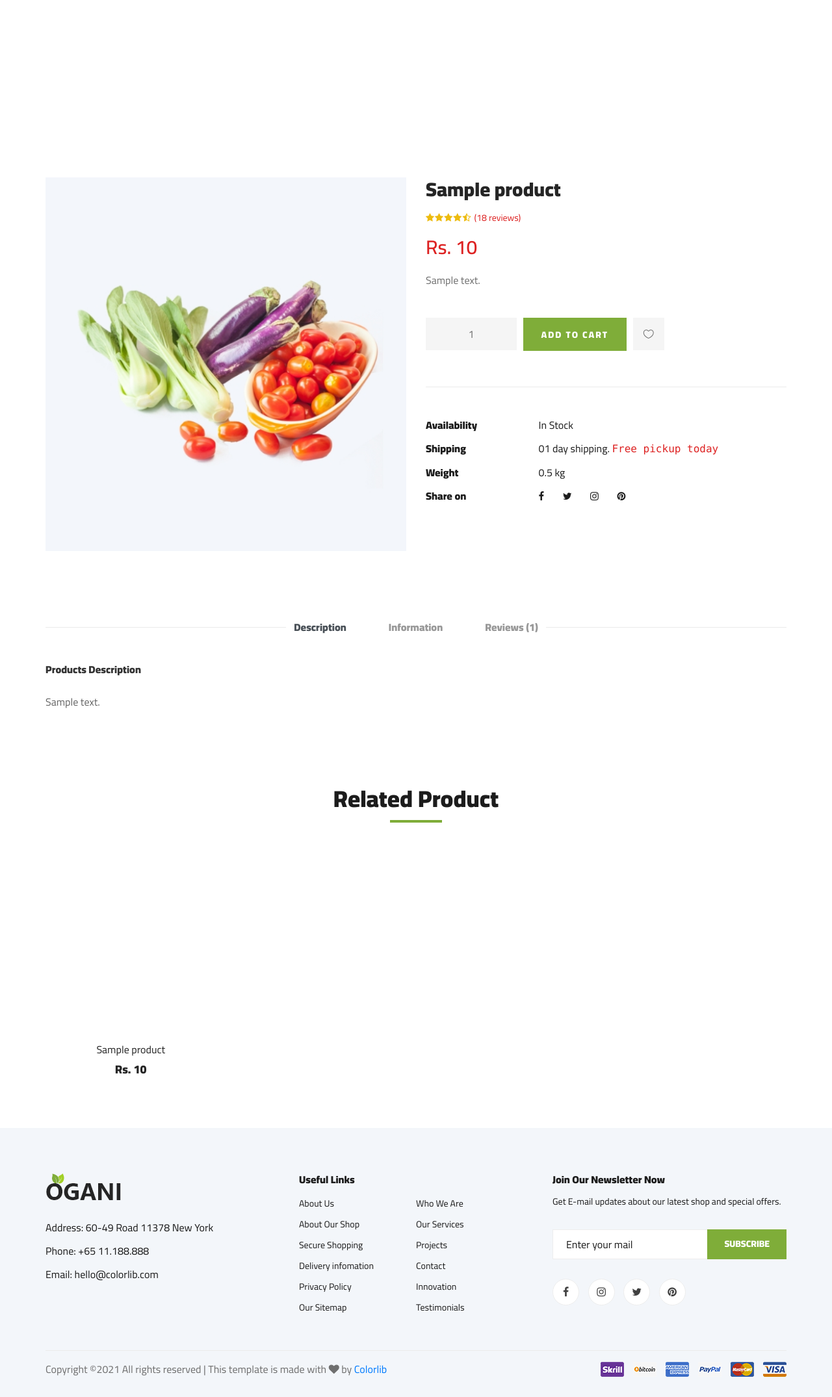
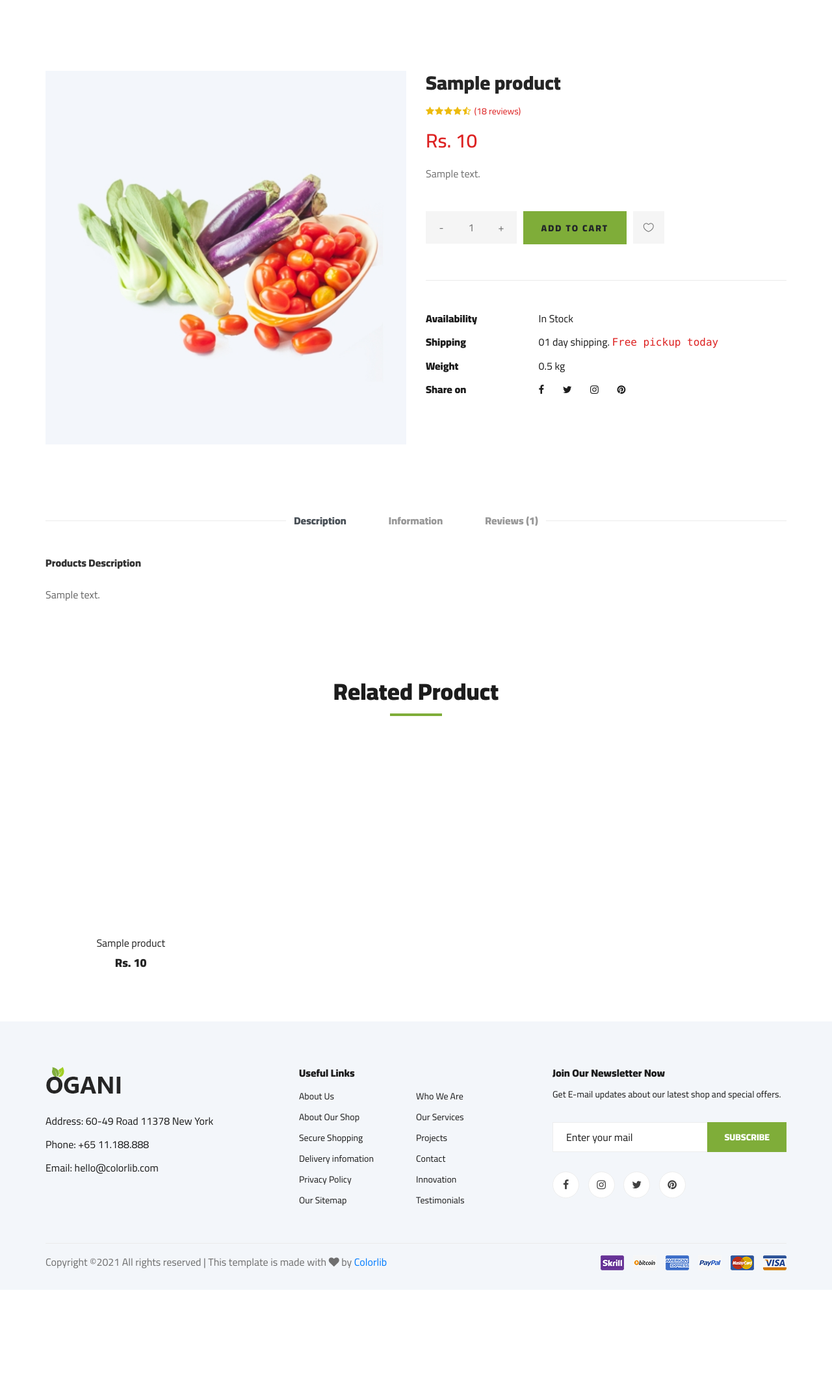
Before and after one commit to Sampurna5/pasal_django, a Django app: a page that uses web/templates/web/base.html in a window 1280 px wide. Shown: the part 179-2329 px from the top of the page at 65% size. After the commit the page ends 2134 px from the top, so only its background shows below. Run offline with Django 3.2, Linux system fonts and the light colour scheme; tables that the repository leaves empty hold one stand-in row (values such as "Sample post"); some libraries are stand-ins or nearby versions.

Commit message:
Cart functionality updated

```diff
--- a/web/models.py
+++ b/web/models.py
@@ -33,6 +33,7 @@
     price = models.IntegerField()
     discounted_price = models.IntegerField(blank=True, null=True)
     description = models.TextField()
+    stock_value = models.IntegerField()
     label = models.CharField(max_length=50, choices=LABEL, blank=True)
     stock = models.CharField(max_length=50, choices=STOCK)
 
--- a/web/templates/web/base.html
+++ b/web/templates/web/base.html
@@ -54,6 +54,14 @@
             display: inline-block;
         }
 
+        .pro-qty1 .d-qtybtn {
+            width: 35px;
+            font-size: 16px;
+            color: #6f6f6f;
+            cursor: pointer;
+            display: inline-block;
+        }
+
         .shoping__cart__table table tbody tr td.shoping__cart__quantity .pro-qty1 {
             width: 120px;
             height: 40px;
@@ -69,6 +77,10 @@
 
         .shoping__cart__table table tbody tr td.shoping__cart__quantity .pro-qty1 .qtybtn {
             width: 15px;
+        }
+
+        .cart-btn-left-margin {
+            margin-left: 20px;
         }
     </style>
 </head>
@@ -328,10 +340,10 @@
                 })
             } else {
                    // Don't allow decrementing below zero
-                if (oldValue > 0) {
-                    console.log(oldValue, 'oldValue');
+                if (oldValue >= 0) {
+                    // console.log(oldValue, 'oldValue');
                     var newVal = parseFloat(oldValue) - 1;
-                       var newSubtotal = parseFloat(cart_subtotal) - parseFloat(product_price);
+                    //    var newSubtotal = parseFloat(cart_subtotal) - parseFloat(product_price);
                 } else {
                     newVal = 0;
                     //    newSubtotal = 0;
@@ -358,6 +370,110 @@
         });
     </script>
 
+    <!-- Add to cart script -->
+    <script>
+        $(".addToCartBtn").click(function (e) {
+            e.preventDefault();
+
+            var product_id = $(this).closest(".product_data").find(".product_id").val();
+            var token = $("input[name=csrfmiddlewaretoken]").val();
+
+            $.ajax({
+                method: "POST",
+                url: "/add-to-cart/",
+                data: {
+                    "product_id": product_id,
+                    csrfmiddlewaretoken: token,
+                },
+                success: function(response) {
+                    console.log(response)
+                }
+            });
+        });
+    </script>
+
+    <!-- Update Quantity in Product Details Page -->
+    <script>
+        var proQty = $(".pro-qty1")
+        proQty.on('click', '.d-qtybtn', function() {
+            var $button = $(this);
+            var qty = $button.parent().find('input[name="product_quantity"]').val()
+            var stock = $button.parent().find('input[name="product_stock"]').val()
+
+            if ($button.hasClass('inc')) {
+                var newQty = parseInt(qty) + 1;
+                if (newQty > stock) {
+                    newQty = qty
+                    alert("Quantity exceeds the stock value!" + "Qty: " + qty + "Stock: " + stock);
+                } else {
+                    newQty = parseInt(qty) + 1;
+                    // alert("Qty: " + newQty + "Stock: " + stock);
+                }
+            } else {
+                if (qty > 0) {
+                    var newQty = parseInt(qty) - 1;
+                } else {
+                    var newQty = 0;
+                }
+            }
+            $button.parent().find('input[name="product_quantity"]').val(newQty)
+        });
+    </script>
+    <!-- <script>
+        var proQty = $(".pro-qty1");
+        proQty.on('click', '.qtybtn', function() {
+            var $button = $(this);
+            var product_id = $button.parent().find('input[name="product_id"]').val();
+            var oldQty = $button.parent().find('input[name="product_quantity"]').val();
+
+        if ($button.hasClass('inc')) {
+            var newQty = parseFloat(oldQty) + 1;
+
+            $.ajax({
+                type: "GET",
+                // dataType: "json",
+                url: "/product-detail/",
+                data: {
+                    'id' : product_id,
+                    'operation': 'increase'
+                },
+                success: function(data){
+                    $button.parent().find('input[name="product_quantity"]').val(newQty);
+
+                    console.log(data)
+                },
+                error: function(error){
+                    console.log(error)
+                }
+            })
+        } else {
+               // Don't allow decrementing below zero
+            if (oldQty > 0) {
+                var newQty = parseFloat(oldQty) - 1;
+            } else {
+                newQty = 0;
+            }
+
+            $.ajax({
+                type: "GET",
+                // dataType: "json",
+                url: "/product-detail/",
+                data: {
+                    'id': product_id,
+                    'operation': 'decrease'
+                },
+                success: function(data){
+                    $button.parent().find('input[name="product_quantity"]').val(newQty);
+
+                    console.log(data)
+                },
+                error: function(error){
+                    console.log(error)
+                }
+            })
+        }
+        });
+    </script> -->
 </body>
 
 </html>
--- a/web/templates/web/product-details.html
+++ b/web/templates/web/product-details.html
@@ -6,7 +6,7 @@
 {% block content %}
     <!-- Breadcrumb Section Begin -->
     {% for product in selected_product %}
-    <section class="breadcrumb-section set-bg" data-setbg="{% static 'web/img/breadcrumb.jpg' %}">
+    <!-- <section class="breadcrumb-section set-bg" data-setbg="{% static 'web/img/breadcrumb.jpg' %}">
         <div class="container">
             <div class="row">
                 <div class="col-lg-12 text-center">
@@ -21,12 +21,12 @@
                 </div>
             </div>
         </div>
-    </section>
+    </section> -->
     <!-- Breadcrumb Section End -->
 
     <!-- Product Details Section Begin -->
     <section class="product-details spad">
-        <div class="container">
+        <div class="container product_data">
             <div class="row">
                 <div class="col-lg-6 col-md-6">
                     <div class="product__details__pic">
@@ -48,6 +48,8 @@
                 </div>
                 <div class="col-lg-6 col-md-6">
                     <div class="product__details__text">
+                        {% csrf_token %}
+                        <input type="hidden" value="{{ product.id }}" class="product_id">
                         <h3>{{ product.name }}</h3>
                         <div class="product__details__rating">
                             <i class="fa fa-star"></i>
@@ -65,12 +67,16 @@
                         <p>{{ product.description }}</p>
                         <div class="product__details__quantity">
                             <div class="quantity">
-                                <div class="pro-qty">
-                                    <input type="text" value="1">
+                                <div class="pro-qty1">
+                                    <input type="hidden" name="product_id" value={{ product.product.id }}>
+                                    <input type="hidden" name="product_stock" value={{ product.stock_value }}>
+                                    <span class="dec d-qtybtn" >-</span>
+                                    <input type="text" value="1" name="product_quantity">
+                                    <span class="inc d-qtybtn">+</span>
                                 </div>
                             </div>
                         </div>
-                        <a href="{% url 'web:add_to_cart' product.id %}" class="primary-btn">ADD TO CART</a>
+                        <a type="button" class="primary-btn addToCartBtn">ADD TO CART</a>
                         <a href="{% url 'web:add_to_wishlist' product.id %}" class="heart-icon"><span class="icon_heart_alt"></span></a>
                         <ul>
                             <li><b>Availability</b> <span>{{ product.get_stock_display }}</span></li>
@@ -169,12 +175,15 @@
             <div class="row">
                 {% for product in category_products %}
                 <div class="col-lg-3 col-md-4 col-sm-6">
-                    <div class="product__item">
+                    <div class="product__item product_data">
                         <div class="product__item__pic set-bg" data-setbg="{{ product.image.url }}">
                             <ul class="product__item__pic__hover">
+                                {% csrf_token %}
+                                <input type="hidden" value="{{ product.id }}" class="product_id">
                                 <li><a href="{% url 'web:add_to_wishlist' product.id %}"><i class="fa fa-heart"></i></a></li>
                                 <!-- <li><a href="#"><i class="fa fa-retweet"></i></a></li> -->
-                                <li><a href="{% url 'web:add_to_cart' product.id %}"><i class="fa fa-shopping-cart"></i></a></li>
+                                {# <li><a href="{% url 'web:add_to_cart' product.id %}"><i class="fa fa-shopping-cart"></i></a></li> #}
+                                <li><a type="button" class="addToCartBtn"><i class="fa fa-shopping-cart"></i></a></li>
                             </ul>
                         </div>
                         <div class="product__item__text">
--- a/web/urls.py
+++ b/web/urls.py
@@ -9,7 +9,8 @@
     path('category/<slug>/', views.CategoryProductsView.as_view(), name='category-products'),
     path('search/', views.SearchView.as_view(), name='search'),
     path('cart/', views.CartView.as_view(), name='cart'),
-    path('add-to-cart/<int:id>/', views.add_to_cart, name='add_to_cart'),
+    # path('add-to-cart/<int:id>/', views.add_to_cart, name='add_to_cart'),
+    path('add-to-cart/', views.add_to_cart, name='add_to_cart'),
     path('delete-cart/<int:id>/', views.delete_cart, name='delete_cart'),
     path('cart-update/', views.CartUpdateView.as_view(), name='cart_update'),
     path('wishlist/',views.WishListView.as_view(), name='wishlist'),
--- a/web/views.py
+++ b/web/views.py
@@ -161,46 +161,138 @@
         return render(request, 'web/shopping-cart.html', context)
 
 
-def add_to_cart(request, id):
+def add_to_cart(request):
     user = request.user.username
-    if Cart.objects.filter(product=id, user=user).exists():
-        quantity = Cart.objects.get(product=id, user=user).quantity
-        quantity += 1
-        # cart_total = Cart.objects.get(product=id, user=user).total
+    if request.method == "POST":
+        if request.user.is_authenticated:
+            product_id = int(request.POST.get('product_id'))
+            # product_stock = Product.objects.get(id=product_id, user=user).stock_value
+            product_obj = Product.objects.filter(id=product_id).first()
+            product_stock = product_obj.stock_value
 
-        if Product.objects.get(id=id).discounted_price:
-            product_unit_price = Product.objects.get(id=id).discounted_price
-            product_total = product_unit_price * quantity
+            if Cart.objects.filter(product=product_id, user=user).exists():
+                if product_stock > 0:
+                    quantity = Cart.objects.get(product=product_id, user=user).quantity
+                    quantity += 1
+                    product_stock -= 1
+
+                    # if Product.objects.get(id=product_id).discounted_price:
+                    if product_obj.discounted_price:
+                        # product_unit_price = Product.objects.get(id=product_id).discounted_price
+                        product_unit_price = product_obj.discounted_price
+                        product_total = product_unit_price * quantity
+                    else:
+                        # product_unit_price = Product.objects.get(id=product_id).price
+                        product_unit_price = product_obj.price
+                        product_total = product_unit_price * quantity
+
+                    Cart.objects.filter(product=product_id, user=user).update(
+                        quantity=quantity,
+                        subtotal=product_total,
+                    )
+
+                    if product_stock == 0:
+                        # product_obj.update(
+                        # stock_value=product_stock,
+                        # stock='out'
+                        # )
+                        product_obj.stock_value=product_stock
+                        product_obj.stock='out'
+                        product_obj.save()
+                    else:
+                        # product_obj.update(
+                        #     stock_value=product_stock,
+                        # )
+                        product_obj.stock_value=product_stock
+                        product_obj.save()
+
+                    # if product_stock == 0:
+                    #     product_obj.update(
+                    #         stock_value = product_stock,
+                    #         stock='out',
+                    #     )
+
+                    return JsonResponse({"status": "Product already in Cart."})
+                else:
+                    return JsonResponse({"status": "Product out of stock"})
+            else:
+                if product_stock > 0:
+                    product_stock -= 1
+                    if Product.objects.get(id=product_id).discounted_price:
+                        product_total = Product.objects.get(id=product_id).discounted_price
+                    else:
+                        product_total = Product.objects.get(id=product_id).price
+
+                    cart = Cart.objects.create(
+                        product = Product.objects.get(id=product_id),
+                        user = user,
+                        subtotal = product_total,
+                        # total = cart_total,
+                    )
+                    cart.save()
+
+                    if product_stock == 0:
+                        # product_obj.update(
+                        # stock_value=product_stock,
+                        # stock='out'
+                        # )
+                        product_obj.stock_value=product_stock
+                        product_obj.stock='out'
+                        product_obj.save()
+                    else:
+                        # product_obj.update(
+                        #     stock_value=product_stock,
+                        # )
+                        product_obj.stock_value=product_stock
+                        product_obj.save()
+                    return JsonResponse({'status': 'Product added to cart successfully.'})
+                else:
+                    return JsonResponse({'status': 'Product out of stock!'})
         else:
-            product_unit_price = Product.objects.get(id=id).price
-            product_total = product_unit_price * quantity
+            return JsonResponse({'status': 'Login to continue shopping.'})
+    return redirect('/')
 
-        # cart_total += product_total
 
-        Cart.objects.filter(product=id, user=user).update(
-            quantity=quantity,
-            subtotal=product_total,
-            )
+# def add_to_cart(request, id):
+#     user = request.user.username
+#     if Cart.objects.filter(product=id, user=user).exists():
+#         quantity = Cart.objects.get(product=id, user=user).quantity
+#         quantity += 1
+#         # cart_total = Cart.objects.get(product=id, user=user).total
 
-    else:
-        # cart_total = Cart.objects.all()[0].total
+        # if Product.objects.get(id=id).discounted_price:
+        #     product_unit_price = Product.objects.get(id=id).discounted_price
+        #     product_total = product_unit_price * quantity
+        # else:
+        #     product_unit_price = Product.objects.get(id=id).price
+        #     product_total = product_unit_price * quantity
 
-        if Product.objects.get(id=id).discounted_price:
-            product_total = Product.objects.get(id=id).discounted_price
-        else:
-            product_total = Product.objects.get(id=id).price
+#         # cart_total += product_total
 
-        # cart_total += product_total
+        # Cart.objects.filter(product=id, user=user).update(
+        #     quantity=quantity,
+        #     subtotal=product_total,
+        #     )
 
-        cart = Cart.objects.create(
-            product = Product.objects.get(id=id),
-            user = user,
-            subtotal = product_total,
-            # total = cart_total,
-        )
-        cart.save()
+#     else:
+#         # cart_total = Cart.objects.all()[0].total
 
-    return redirect('web:cart')
+        # if Product.objects.get(id=id).discounted_price:
+        #     product_total = Product.objects.get(id=id).discounted_price
+        # else:
+        #     product_total = Product.objects.get(id=id).price
+
+#         # cart_total += product_total
+
+        # cart = Cart.objects.create(
+        #     product = Product.objects.get(id=id),
+        #     user = user,
+        #     subtotal = product_total,
+        #     # total = cart_total,
+        # )
+        # cart.save()
+
+#     return redirect('web:cart')
 
 
 def delete_cart(request, id):
@@ -208,6 +300,7 @@
     Cart.objects.filter(product=id, user=user).delete()
 
     return redirect('web:cart')
+
 
 class CartUpdateView(View):
     def get(self, request):
@@ -240,7 +333,7 @@
             'subtotal': cart_obj.subtotal,
             'cart_count': cart_obj.quantity
         }
-        print(cart_obj.quantity)
+        # print(cart_obj.quantity)
         return JsonResponse(data)
 
 
```
Also changed, not shown: web/templates/web/index.html (+23 -2 lines), web/templates/web/shopping-cart.html (+10 -7 lines), web/migrations/0014_product_stock_value.py (added).
